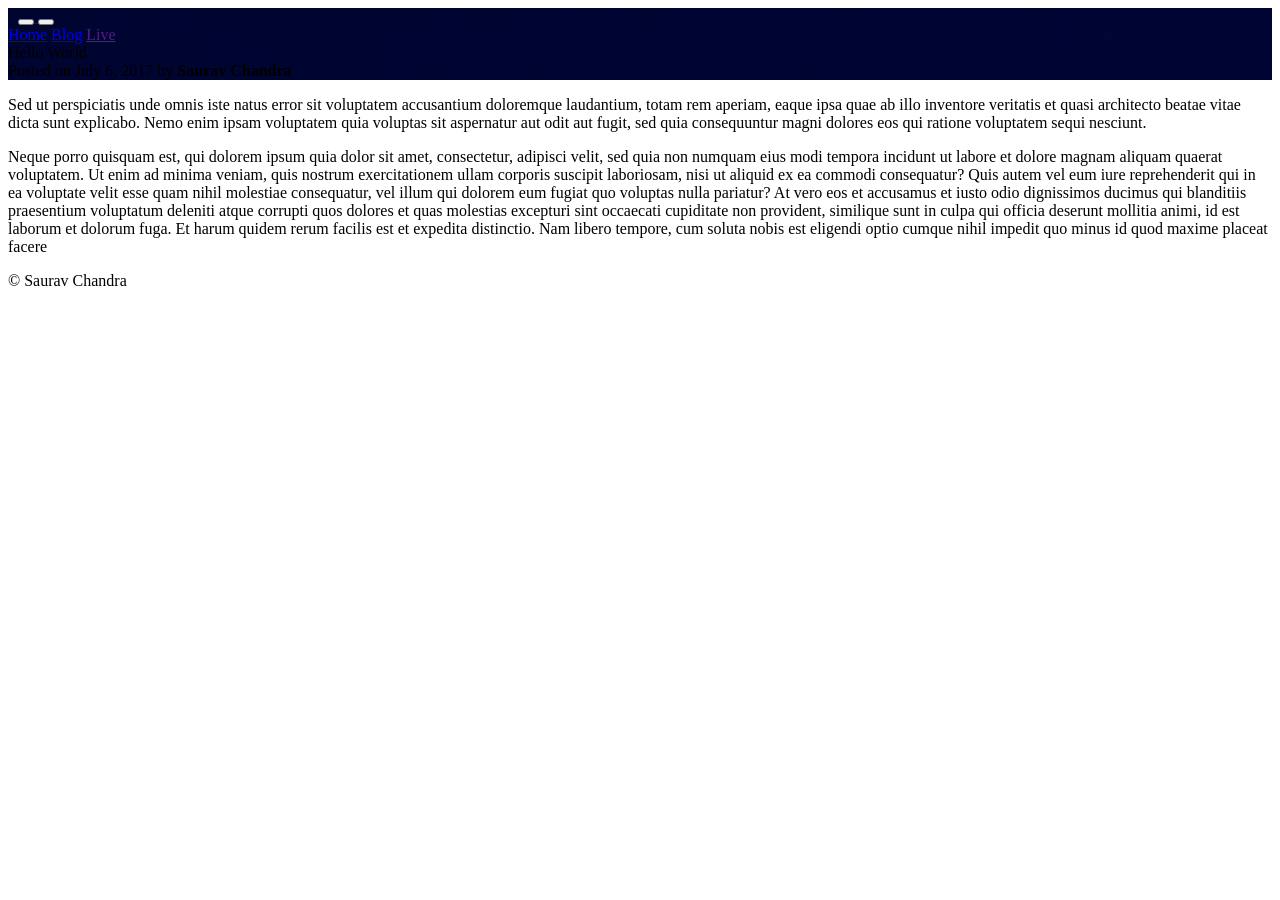
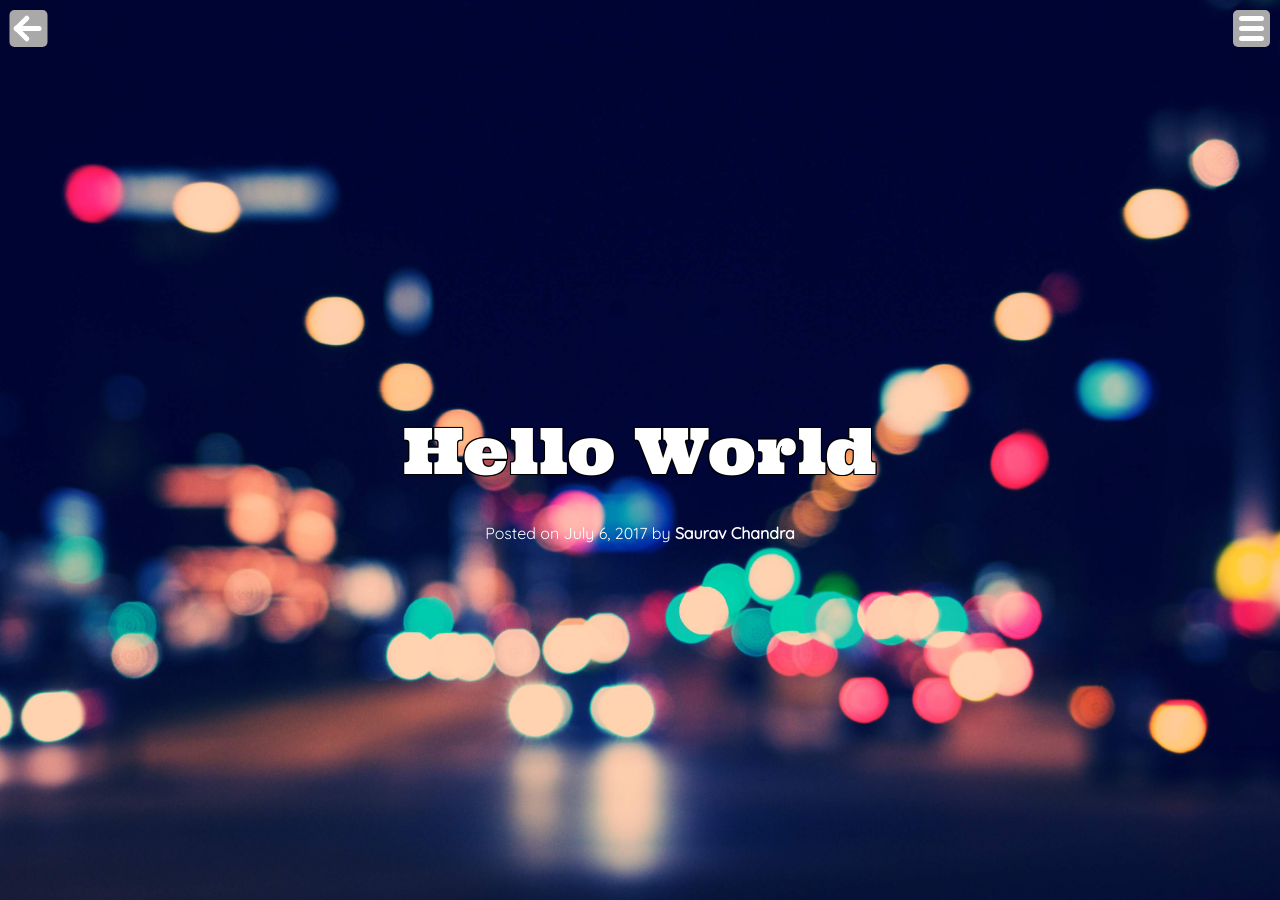
Before and after one commit to testlabsc/sauravchandra.github.io, a Jekyll site: the page built from _posts/2017-07-06-Hello-World.md, in a window 1280 px wide and 900 px high. Built offline with Jekyll 4.4.1, drawn with Linux system fonts in a browser that asks for light colours.

Commit message:
Create post.html

```diff
--- a/_layouts/post.html
+++ b/_layouts/post.html
@@ -10,8 +10,8 @@
     <meta property="og:url" content="{{ site.baseurl }}{{ post.url }}"/>
     <meta property="og:site_name" content="{{ site.name }}"/>
 
-    <link rel="stylesheet" type="text/css" href="../style-dev.css" media="print"/>
-    <link href="https://fonts.googleapis.com/css?family=Quicksand|Ultra" rel="stylesheet" media="print">    <link rel="icon" href="../favicon.ico" type="image/x-icon"/>
+    <link rel="stylesheet" type="text/css" href="../style-dev.css" />
+    <link href="https://fonts.googleapis.com/css?family=Quicksand|Ultra" rel="stylesheet" />    <link rel="icon" href="../favicon.ico" type="image/x-icon"/>
   </head>
 
   <body id="blog">
```
